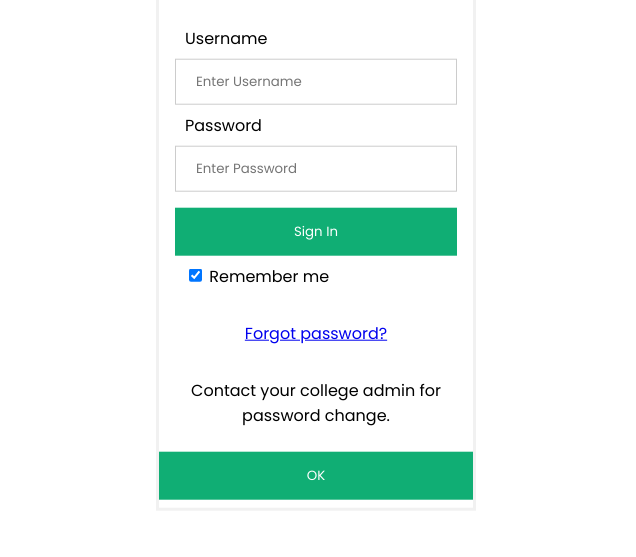
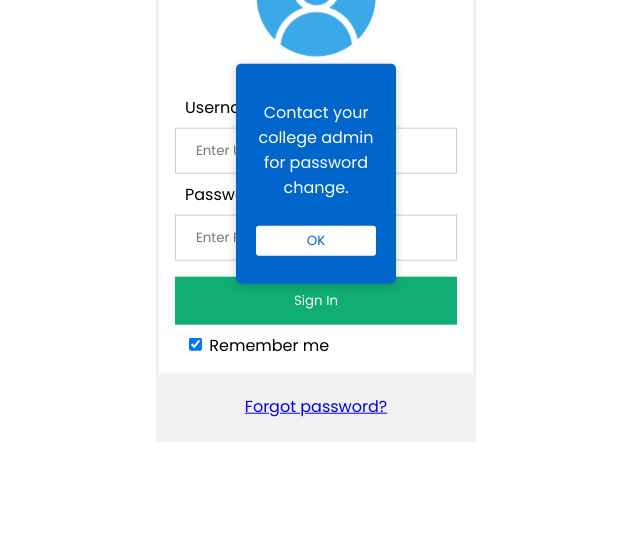
Before and after one commit to 9keystrokes/DevNexus-SIH-2024, a plain HTML site: page login.html in a window 1280 px wide. Both pictures are taken after a click on the link "Forgot password?". Shown: the part 186-743 px from the top of the page, 644-1280 px from the left. Drawn offline with Linux system fonts and the light colour scheme.

Commit message:
Update login.css

```diff
--- a/css/login.css
+++ b/css/login.css
@@ -161,3 +161,30 @@ img.avatar {
         width: 100%;
     }
 }
+
+#forgot_pw {
+    background-color: #f1f1f1;
+    padding: 20px;
+}
+#customPopup {
+    display: none;
+    position: fixed;
+    top: 50%;
+    left: 50%;
+    transform: translate(-50%, -50%);
+    background-color: #0066cc;
+    color: white;
+    padding: 20px;
+    border-radius: 5px;
+    box-shadow: 0 2px 10px rgba(0,0,0,0.2);
+    z-index: 1000;
+}
+#customPopup button {
+    background-color: white;
+    color: #0066cc;
+    border: none;
+    padding: 5px 10px;
+    margin-top: 10px;
+    cursor: pointer;
+    border-radius: 3px;
+}
```
